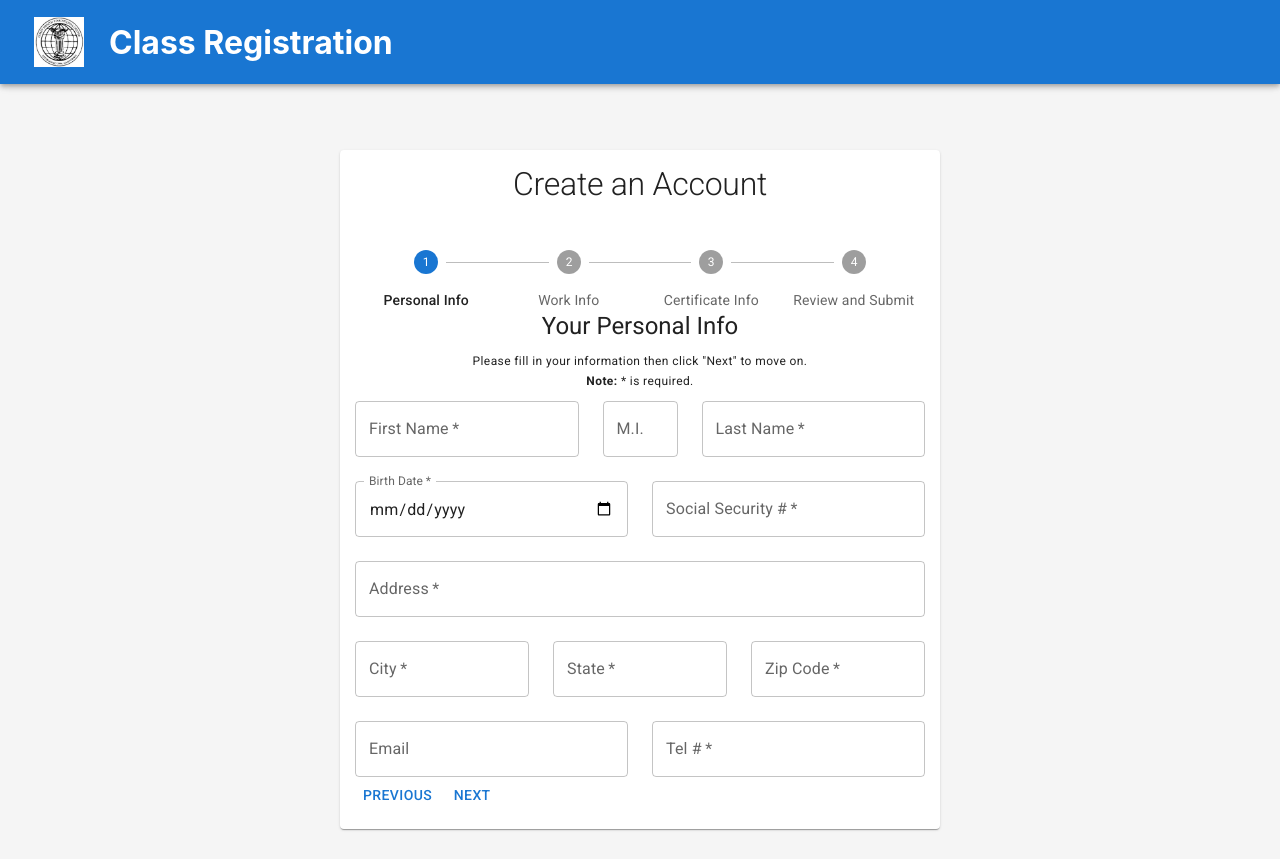
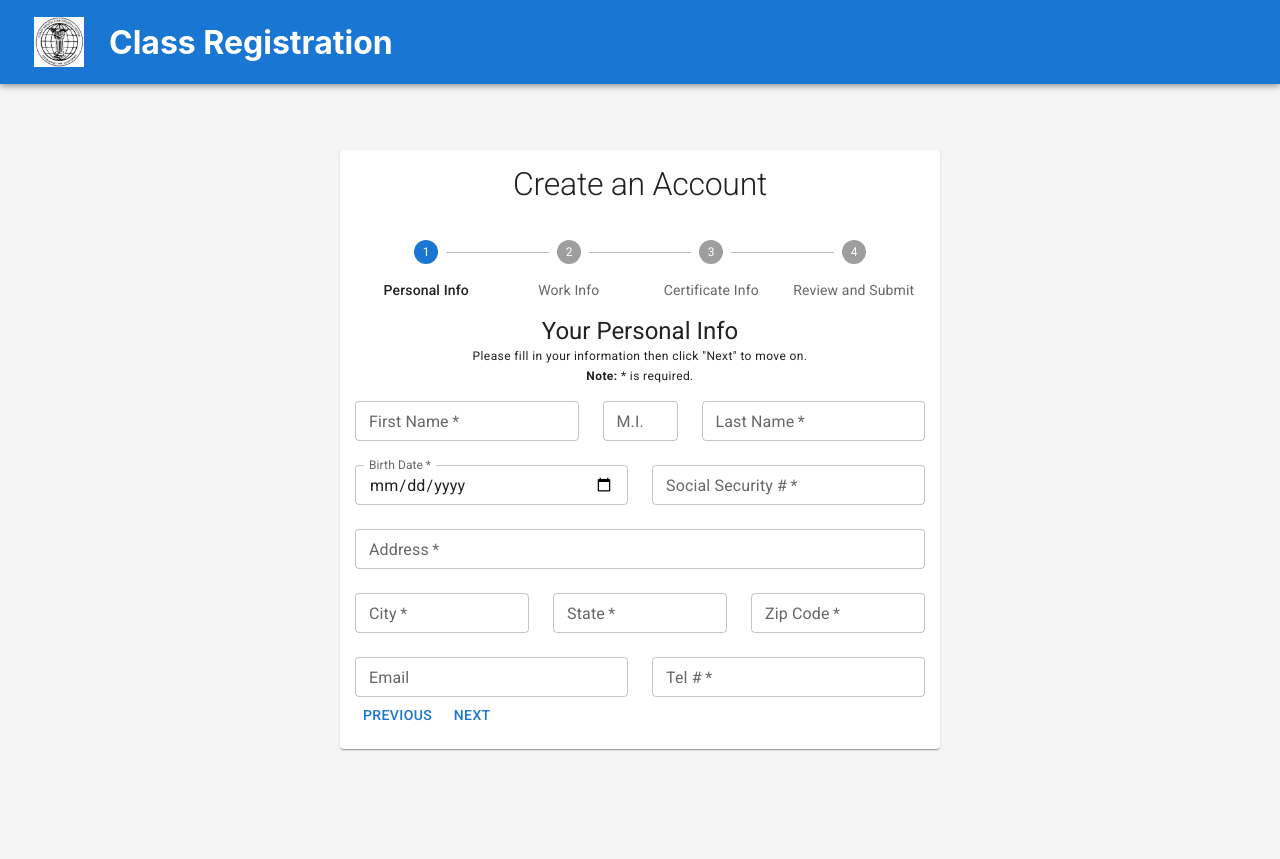
Before and after one commit to luciousmc/ceu-chha, a React (Vite) app: page /register in a window 1280 px wide. After the commit the page ends 800 px from the top, so only its background shows below. Built offline with nearby package versions, Linux system fonts and the light colour scheme; no server answers.

Commit message:
chore: make input sizes smaller for better appearance

```diff
--- a/src/components/RegistrationStepper/CertificateInfoForm/CertificateInfoForm.tsx
+++ b/src/components/RegistrationStepper/CertificateInfoForm/CertificateInfoForm.tsx
@@ -1,9 +1,83 @@
+// React
+import { useContext } from 'react';
+
+// Material UI Components
+import TextField from '@mui/material/TextField';
+import Grid from '@mui/material/Grid';
+
+// Types
+import type { UseRegisterInfoType } from '../../../types/registerInfo';
+import type { ChangeEvent } from 'react';
+
+// Context
+import RegisterInfoContext from '../../../context/registerInfo';
+
+// Styles
 import { CertificateInfoFormContainer } from './CertificateInfoForm.style';
 
+// Components
+import FormHeader from '../FormHeader';
+
 function CertificateInfoForm() {
+  const [formValues, setFormValues] = useContext(
+    RegisterInfoContext
+  ) as UseRegisterInfoType;
+
+  const handleChange = (e: ChangeEvent<HTMLInputElement>) => {
+    setFormValues((prevState) => ({
+      ...prevState,
+      [e.target.name]: e.target.value,
+    }));
+  };
+
   return (
     <CertificateInfoFormContainer>
-      <h1>Certificate info</h1>
+      <FormHeader title='Certification Info' />
+
+      <form>
+        <Grid container spacing={3}>
+          <Grid item xs={6} sx={{ textAlign: 'right' }}>
+            <TextField
+              label='CEU License #'
+              name='ceu_license_num'
+              value={formValues.ceu_license_number}
+              onChange={handleChange}
+            />
+          </Grid>
+
+          <Grid item xs={6}>
+            <TextField
+              size='small'
+              label='Exp Date'
+              type='date'
+              InputLabelProps={{ shrink: true }}
+              name='ceu_license_exp_date'
+              value={formValues.ceu_license_exp_date}
+              onChange={handleChange}
+            />
+          </Grid>
+
+          <Grid item xs={6} sx={{ textAlign: 'right' }}>
+            <TextField
+              label='CHHA License #'
+              name='chha_license_num'
+              value={formValues.chha_license_number}
+              onChange={handleChange}
+            />
+          </Grid>
+
+          <Grid item xs={6}>
+            <TextField
+              label='Exp Date'
+              type='date'
+              InputLabelProps={{ shrink: true }}
+              name='chha_license_exp_date'
+              value={formValues.chha_license_exp_date}
+              onChange={handleChange}
+            />
+          </Grid>
+        </Grid>
+      </form>
     </CertificateInfoFormContainer>
   );
 }
--- a/src/components/RegistrationStepper/FormHeader/FormHeader.tsx
+++ b/src/components/RegistrationStepper/FormHeader/FormHeader.tsx
@@ -3,14 +3,14 @@ import Typography from '@mui/material/Typography';
 
 function FormHeader({ title }: { title: string }) {
   return (
-    <Grid item xs={12}>
+    <Grid item xs={12} sx={{ my: '15px' }}>
       <Typography variant='h5' align='center'>
         {title}
       </Typography>
 
       <Typography
         variant='caption'
-        sx={{ display: 'block', textAlign: 'center', my: '10px' }}
+        sx={{ display: 'block', textAlign: 'center' }}
       >
         Please fill in your information then click &quot;Next&quot; to move on.
         <br />
--- a/src/components/RegistrationStepper/PersonalInfoForm/PersonalInfoForm.tsx
+++ b/src/components/RegistrationStepper/PersonalInfoForm/PersonalInfoForm.tsx
@@ -38,6 +38,7 @@ function PersonalInfoForm() {
         <Grid container spacing={3}>
           <Grid item xs={12} sm={5}>
             <TextField
+              size='small'
               required
               name='std_fName'
               label='First Name'
@@ -49,6 +50,7 @@ function PersonalInfoForm() {
           </Grid>
           <Grid item xs={12} sm={2}>
             <TextField
+              size='small'
               name='std_middleInitial'
               label='M.I.'
               id='middleInitial'
@@ -58,6 +60,7 @@ function PersonalInfoForm() {
           </Grid>
           <Grid item xs={12} sm={5}>
             <TextField
+              size='small'
               required
               name='std_lName'
               label='Last Name'
@@ -70,6 +73,7 @@ function PersonalInfoForm() {
 
           <Grid item xs={6}>
             <TextField
+              size='small'
               required
               name='std_birthDate'
               type='date'
@@ -83,6 +87,7 @@ function PersonalInfoForm() {
           </Grid>
           <Grid item xs={6}>
             <TextField
+              size='small'
               required
               name='std_ssn'
               label='Social Security #'
@@ -95,6 +100,7 @@ function PersonalInfoForm() {
 
           <Grid item xs={12}>
             <TextField
+              size='small'
               required
               name='std_address'
               label='Address'
@@ -107,6 +113,7 @@ function PersonalInfoForm() {
 
           <Grid item xs={12} sm={4}>
             <TextField
+              size='small'
               required
               name='std_city'
               label='City'
@@ -118,6 +125,7 @@ function PersonalInfoForm() {
           </Grid>
           <Grid item xs={6} sm={4}>
             <TextField
+              size='small'
               required
               name='std_state'
               label='State'
@@ -129,6 +137,7 @@ function PersonalInfoForm() {
           </Grid>
           <Grid item xs={6} sm={4}>
             <TextField
+              size='small'
               required
               name='std_zip'
               label='Zip Code'
@@ -141,6 +150,7 @@ function PersonalInfoForm() {
 
           <Grid item xs={6}>
             <TextField
+              size='small'
               name='std_email'
               label='Email'
               id='email'
@@ -151,6 +161,7 @@ function PersonalInfoForm() {
           </Grid>
           <Grid item xs={6}>
             <TextField
+              size='small'
               required
               name='std_phoneNum'
               label='Tel #'
--- a/src/components/RegistrationStepper/RegistrationStepper.style.ts
+++ b/src/components/RegistrationStepper/RegistrationStepper.style.ts
@@ -3,7 +3,7 @@ import styled from 'styled-components';
 export const RegistrationStepperContainer = styled.div``;
 
 export const StepContainer = styled.div`
-  padding-top: 35px;
+  padding-top: 25px;
 `;
 
 export const StepContent = styled.div`
--- a/src/components/RegistrationStepper/WorkInfoForm/WorkInfoForm.tsx
+++ b/src/components/RegistrationStepper/WorkInfoForm/WorkInfoForm.tsx
@@ -38,6 +38,7 @@ function WorkInfoForm() {
         <Grid container spacing={3}>
           <Grid item xs={12}>
             <TextField
+              size='small'
               label='Employer Name'
               name='work_name'
               value={formValues.work_name}
@@ -48,6 +49,7 @@ function WorkInfoForm() {
 
           <Grid item xs={12}>
             <TextField
+              size='small'
               label='Employer Address'
               name='work_address'
               value={formValues.work_address}
@@ -58,6 +60,7 @@ function WorkInfoForm() {
 
           <Grid item xs={4}>
             <TextField
+              size='small'
               label='City'
               name='work_city'
               value={formValues.work_city}
@@ -67,6 +70,7 @@ function WorkInfoForm() {
           </Grid>
           <Grid item xs={4}>
             <TextField
+              size='small'
               label='State'
               name='work_state'
               value={formValues.work_state}
@@ -76,6 +80,7 @@ function WorkInfoForm() {
           </Grid>
           <Grid item xs={4}>
             <TextField
+              size='small'
               label='Zip'
               name='work_zip'
               value={formValues.work_zip}
@@ -86,6 +91,7 @@ function WorkInfoForm() {
 
           <Grid item>
             <TextField
+              size='small'
               label='Phone #'
               name='work_phoneNum'
               value={formValues.work_phoneNum}
```
